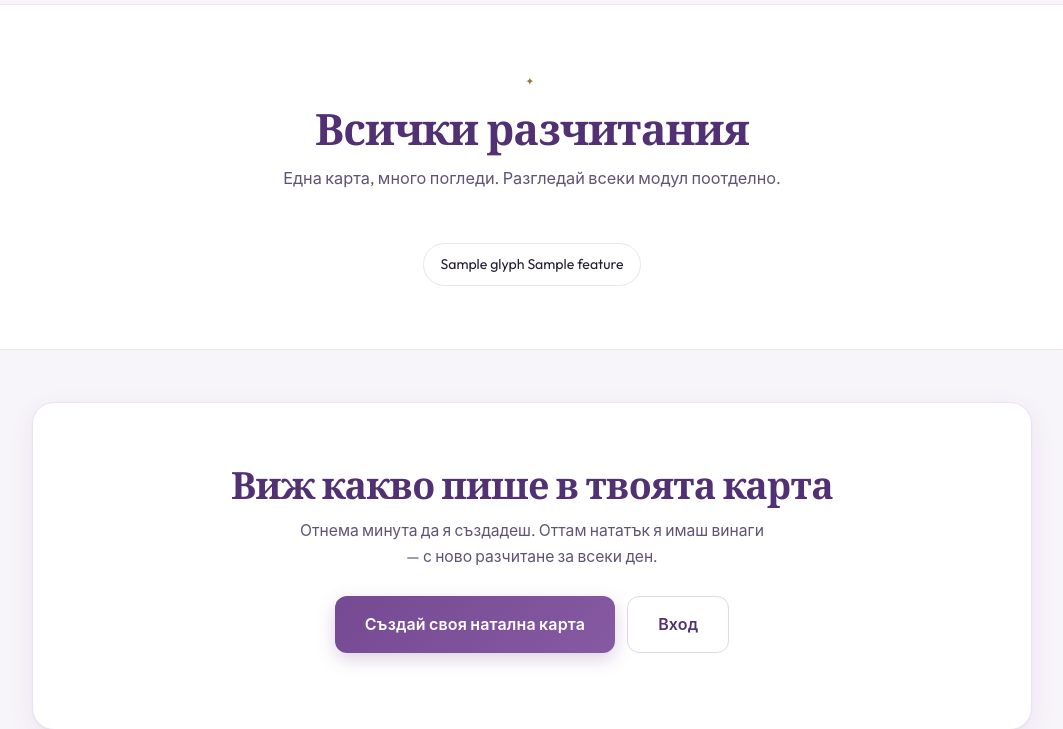
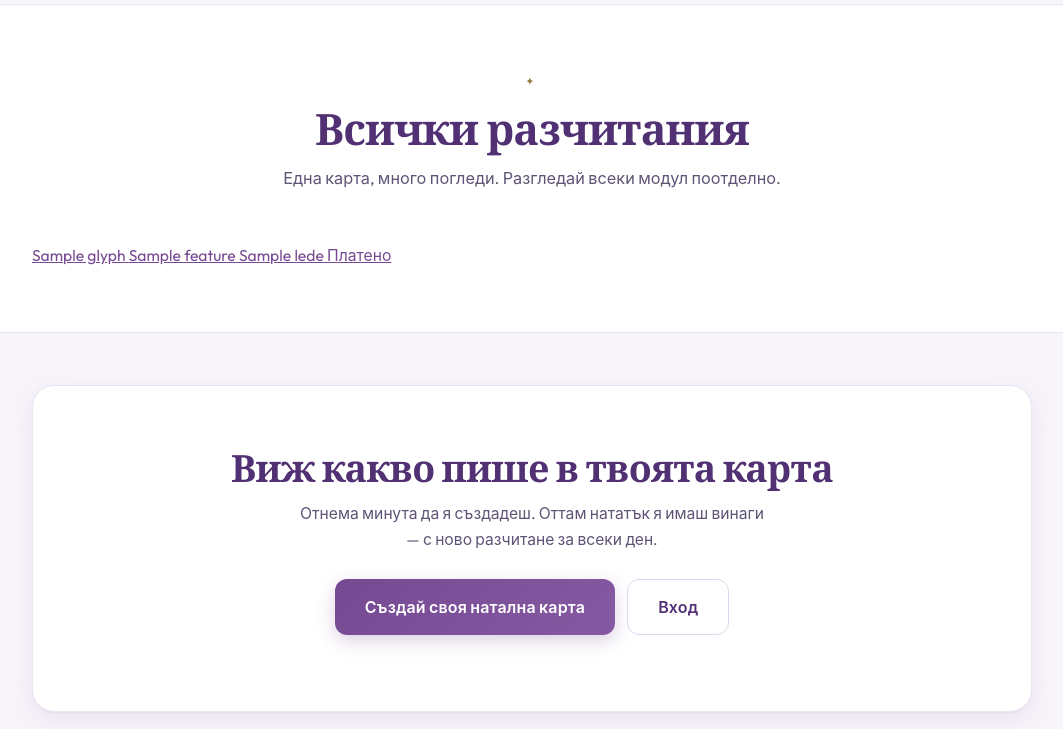
Before and after one commit to soulkeeper131/miralog, a FastAPI app: template templates/landing.html in a window 1280 px wide. Shown: the part 5603-6332 px from the top of the page, without its empty margins (108-1171 px from the left). Run offline with FastAPI, Linux system fonts and the light colour scheme; the template is opened without the code that fills it: most values are stand-ins (such as "Sample title", 1, 10 or a date in 2020); data that the repository does not hold is empty.

Commit message:
fix: landing — секцията „Всички разчитания“ става компактни карти с описание и таг Безплатно/Платено (вместо голи chips)

```diff
--- a/templates/landing.html
+++ b/templates/landing.html
@@ -479,9 +479,16 @@
                 <h2>Всички разчитания</h2>
                 <p>Една карта, много погледи. Разгледай всеки модул поотделно.</p>
             </div>
-            <div class="chip-row">
+            <div class="mod-grid">
                 {% for f in features %}
-                <a class="chip" href="/{{ f.slug }}">{{ f.glyph }}&nbsp;{{ f.name }}</a>
+                <a class="mod-card" href="/{{ f.slug }}">
+                    <span class="mod-glyph">{{ f.glyph }}</span>
+                    <span class="mod-body">
+                        <span class="mod-name">{{ f.name }}</span>
+                        <span class="mod-lede">{{ f.lede }}</span>
+                    </span>
+                    <span class="mod-tag{{ ' free' if f.included else '' }}">{{ 'Безплатно' if f.included else 'Платено' }}</span>
+                </a>
                 {% endfor %}
             </div>
         </div>
```
Also changed, not shown: static/landing.css (+29 -0 lines).
